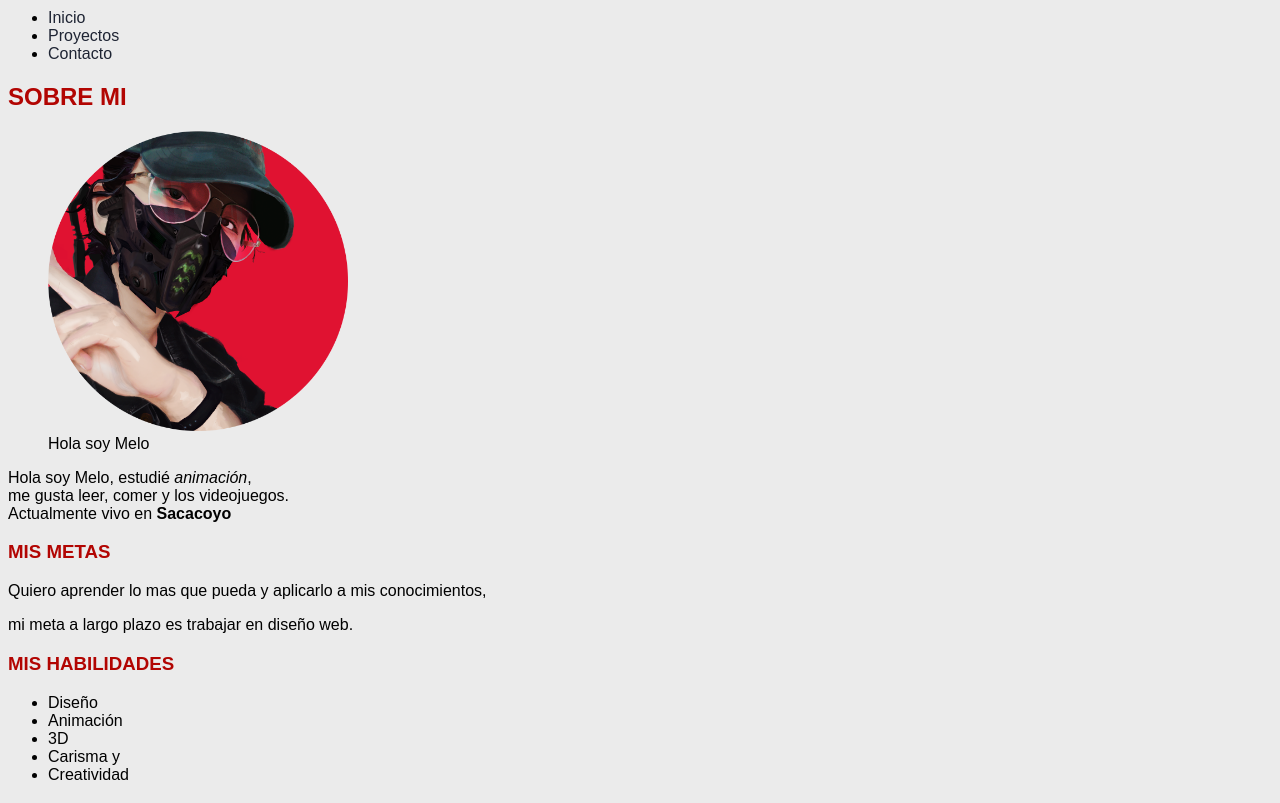
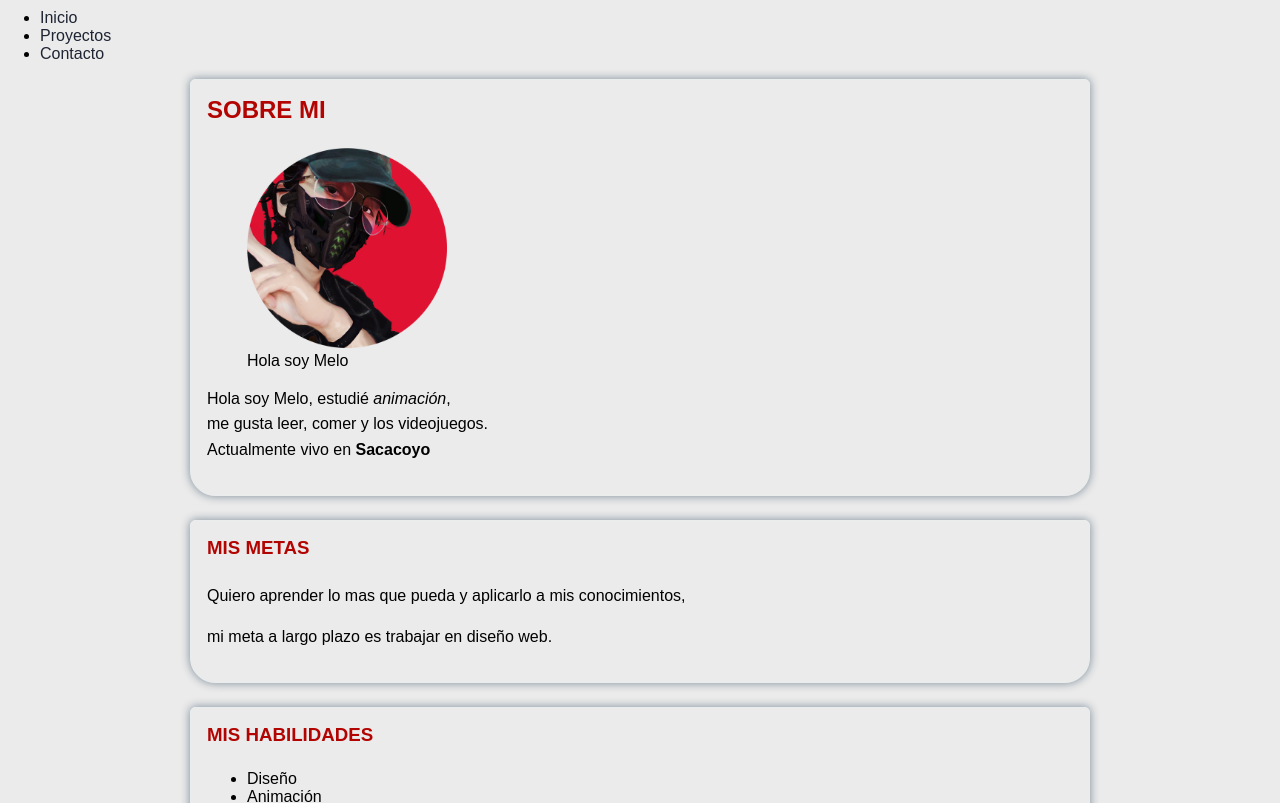
Before and after one commit to mr-mel/mi-portafolio-, a plain HTML site: page index.html in a window 1280 px wide. Shown: the part 75-878 px from the top of the page. Drawn offline with Linux system fonts and the light colour scheme; a web font is replaced by a local one.

Commit message:
Aplica modelo de caja, tarjetas y botones

```diff
--- a/css/style.css
+++ b/css/style.css
@@ -1,3 +1,19 @@
+/* Primeras reglas de tu archivo */
+*,
+*::before,
+*::after {
+  box-sizing: border-box;
+}
+
+body {
+  margin: 0;
+}
+
+img {
+  max-width: 100%;
+  height: auto;
+}
+
 :root {
   /* Paleta del sitio */
   --primario: #1E2433;
@@ -6,6 +22,7 @@
   --fondo: #ebebeb;
   --texto: #010101;
 }
+
 h1 {
   font-family: "Special Gothic Expanded One", sans-serif;
   font-weight: 400;
@@ -14,7 +31,11 @@ h1 {
   color: var(--fondo);
   background-color: #1E2433;
   border: 2px solid var(--secundario);
-  a hover { color: var(--acento); text-decoration: underline; }
+
+  a hover {
+    color: var(--acento);
+    text-decoration: underline;
+  }
 }
 
 
@@ -27,7 +48,53 @@ body {
   background-color: var(--fondo);
 }
 
-h2, h3 { color: var(--secundario); }
+h2,h3 {
+  color: var(--secundario);
+  margin-bottom: 1.5rem;
+  margin-top: 0;
+}
 
-a { color: var(--primario); text-decoration: none; }
-a:hover { color: var(--acento); text-decoration: underline; }
+a {
+  color: var(--primario);
+  text-decoration: none;
+}
+
+
+a:hover {
+  color: var(--acento);
+  text-decoration: underline;
+}
+
+.contenedor {
+  width: 900px;
+  max-width: 1100%;
+  margin: auto;
+}
+
+.tarjeta {
+  background-color: var(--fondo);
+  padding: 1rem;
+  border: 1px solid rgb(233, 237, 237);
+  border-radius: 5px 5px 25px 25px;
+  margin-bottom: 1.5rem;
+  box-shadow: 0px 0px 10px rgba(4, 36, 63, 0.483);
+}
+
+.boton {
+  background-color: var(--secundario);
+  color: var(--fondo);
+  padding: 10px 20px;
+  border: none;
+  border-radius: 5px;
+  cursor: pointer;
+}
+
+.boton:hover {
+  background-color: var(--acento);
+}
+
+p {
+  text-align: justify;
+  line-height: 1.6;
+  margin-bottom: 1rem;
+}
--- a/index.html
+++ b/index.html
@@ -25,7 +25,7 @@
      <!-- Titulo-->
      <header>
           <h1>MELISSA MEDINA</h1>
-          <nav> <!-- Este es un comentario en nav poner siempre la carpeta-->
+          <nav> <!-- Este es un comentario en nav poner siempre la carpeta (menú)-->
                <ul>
                     <li><a href="./index.html">Inicio</a></li>
                     <li><a href="paginas/proyectos.html">Proyectos</a></li>
@@ -35,21 +35,22 @@
      </header>
 
      <!-- Primera seccion -->
+     <div class="contenedor">
           <main>
-          <section id="sobre-mi">
+               <section class="tarjeta" id="sobre-mi">
                     <h2>SOBRE MI</h2>
                     <figure>
-                    <img src="img/avatar.png" alt="Melo en la oscuridad" width="300" height="300">
+                         <img src="img/avatar.png" alt="Melo en la oscuridad" width="200" height="200">
                          <figcaption> Hola soy Melo</figcaption>
                     </figure>
-               <p class = "destacado">
+                    <p class="destacado">
                          Hola soy Melo, estudié <em>animación</em>,
                          <br> me gusta leer, comer y los videojuegos.
                          <br> Actualmente vivo en <strong>Sacacoyo</strong>
                     </p>
                </section>
                <!-- Seccion 2-->
-          <section id="mis-metas">
+               <section class="tarjeta" id="mis-metas">
                     <h3>MIS METAS</h3>
                     <article>
                          <p>Quiero aprender lo mas que pueda y aplicarlo a mis conocimientos, </p>
@@ -59,7 +60,7 @@
                     </article>
                </section>
                <!-- Seccion 3-->
-          <section id="HABILIDADES">
+               <section class="tarjeta" id="HABILIDADES">
                     <h3>MIS HABILIDADES</h3>
                     <ul>
                          <li>Diseño</li>
@@ -70,6 +71,7 @@
                     </ul>
                </section>
           </main>
+     </div>
      <br><br><br><br>
      <footer> <em> 2026 Melo, Sacacoyo &copy© </em></footer>
 </body>
```
Also changed, not shown: paginas/contactos.html (+1 -1 lines). Lines whose indentation alone changed are shown as unchanged.
